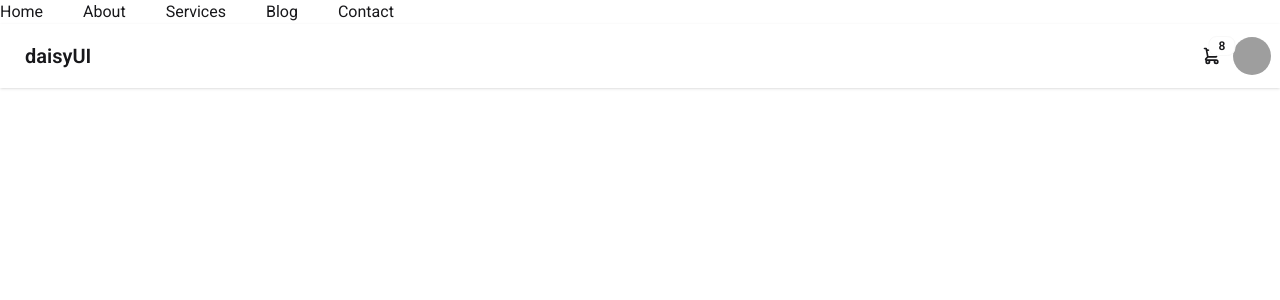
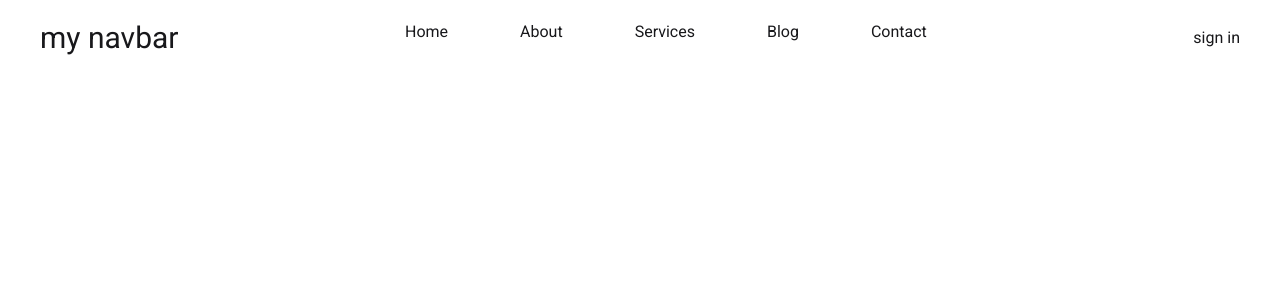
Before and after one commit to masuddeveloper143/tailwind-react-pricing-options, a React (Vite) app: page /contact in a window 1280 px wide. Shown: the top 300 px of the page. Built offline with nearby package versions, Linux system fonts and the light colour scheme; grey boxes are pictures that could not be loaded.

Commit message:
Update project

```diff
--- a/src/component/DasyuiNav.jsx
+++ b/src/component/DasyuiNav.jsx
@@ -2,7 +2,7 @@
 
 const DasyuiNav = () => {
     return (
-        <div className="navbar bg-base-100 shadow-sm">
+        <div className="navbar bg-base-100 shadow-sm hidden">
             <div className="flex-1">
                 <a className="btn btn-ghost text-xl">daisyUI</a>
             </div>
--- a/src/component/NAVBAR/Link.jsx
+++ b/src/component/NAVBAR/Link.jsx
@@ -3,7 +3,7 @@
 const Link = ({ route }) => {
     return (
 
-        <li className='mr-10'>
+        <li className='mr-10 px-4 lg:mr-10 hover:bg-amber-400'>
 
             <a href={route.path}> {route.name}</a>
 
--- a/src/component/NAVBAR/Navbar.jsx
+++ b/src/component/NAVBAR/Navbar.jsx
@@ -1,5 +1,6 @@
-import React from 'react';
+import React, { useState } from 'react';
 import Link from './Link';
+import { Menu, X } from 'lucide-react';
 const navData = [
     {
         id: 1,
@@ -29,12 +30,30 @@
 ];
 
 const Navbar = () => {
+
+    const [open, setOpen] = useState(false)
+    const Links = navData.map(route => <Link key={route.id} route={route}></Link>)
+
     return (
-        <nav>
+        <nav className='flex justify-between mx-10 mt-5'>
 
-            <ul className='flex'>
+
+            <span onClick={() => setOpen(!open)} className='flex gap-5 items-center'>
+                {open ? <X className='md:hidden'></X> : <Menu className='md:hidden'></Menu>}
+
+                <ul className={`md:hidden absolute duration-500
+                     ${open ? 'top-8' : '-top-40'}
+                     bg-amber-200 text-black`}>
+                    {Links}
+                </ul>
+
+                <h1 className='text-3xl text-bold'> my navbar</h1>
+            </span>
+
+
+            <ul className='md:flex hidden '>
                 {
-                    navData.map(route => <Link key={route.id} route={route}></Link>)
+                    Links
                 }
             </ul>
 
@@ -53,6 +72,8 @@
                 <li className='mr-10'><a href="#">About</a></li>
                 <li className='mr-10'><a href="#">More</a></li>
             </ul> */}
+
+            <button>sign in</button>
         </nav>
     );
 };
```
